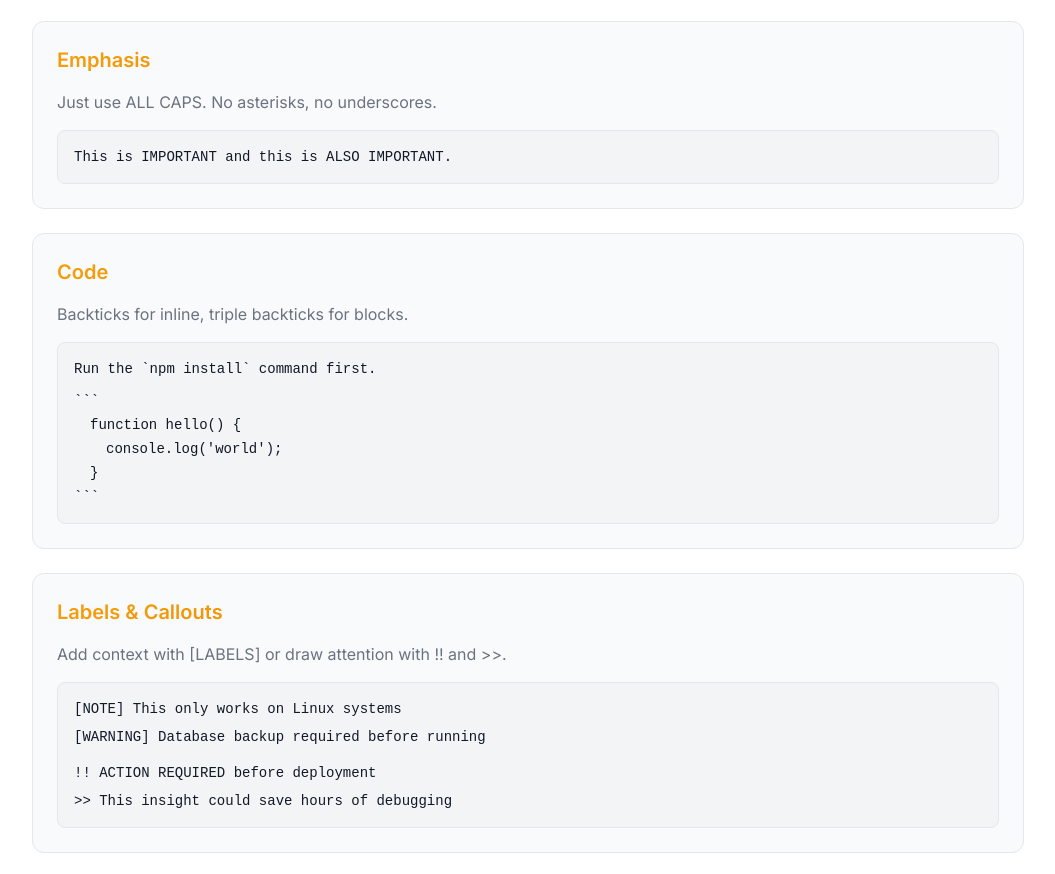
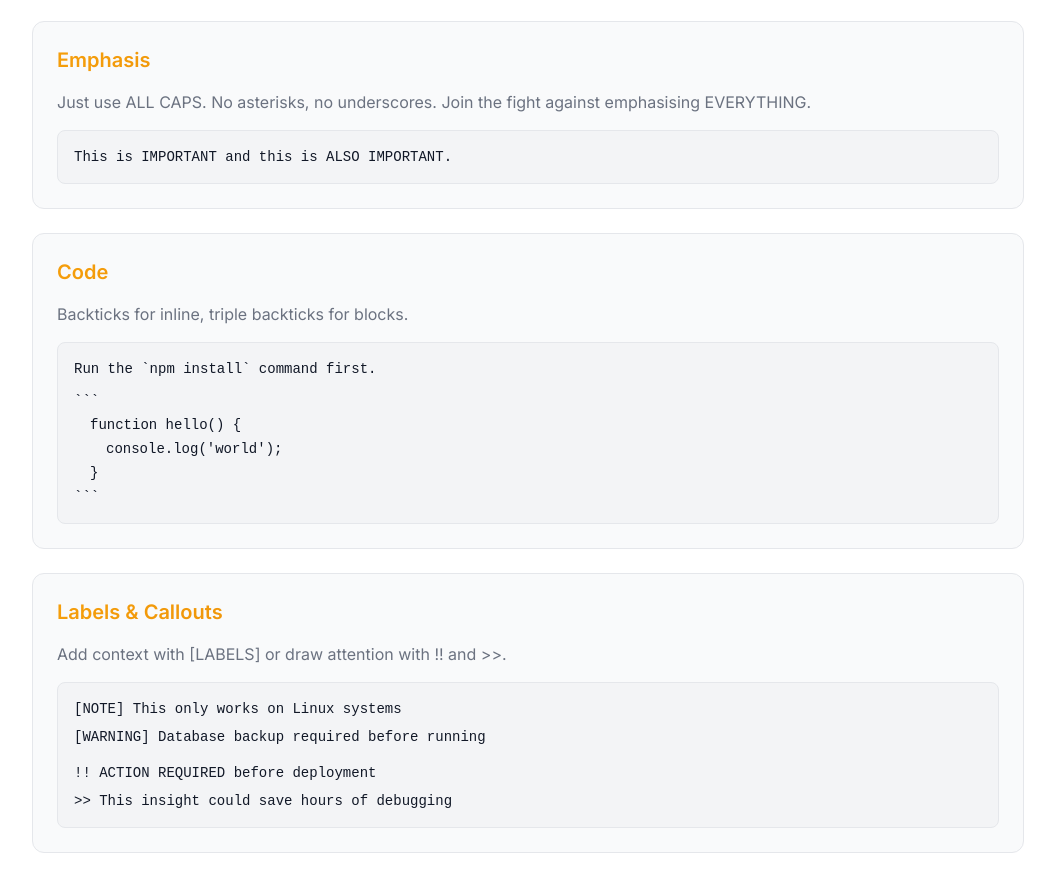
Before and after one commit to glasgowshipyard/dumbdown, a website: page public/index.html in a window 1280 px wide. Shown: the part 1928-2802 px from the top of the page, without its empty margins (112-1167 px from the left). Drawn offline with nearby package versions, Linux system fonts and the light colour scheme; a web font is replaced by a local one.

Commit message:
Update index.html

```diff
--- a/public/index.html
+++ b/public/index.html
@@ -230,6 +230,7 @@
                     <h3 class="text-xl font-semibold mb-4 text-gradient">Emphasis</h3>
                     <p class="mb-4" style="color: var(--text-secondary);">
                         Just use ALL CAPS. No asterisks, no underscores.
+                        Join the fight against emphasising EVERYTHING.
                     </p>
                     <div class="code-block rounded-lg p-4 text-sm">
                         <div>This is IMPORTANT and this is ALSO IMPORTANT.</div>
```
